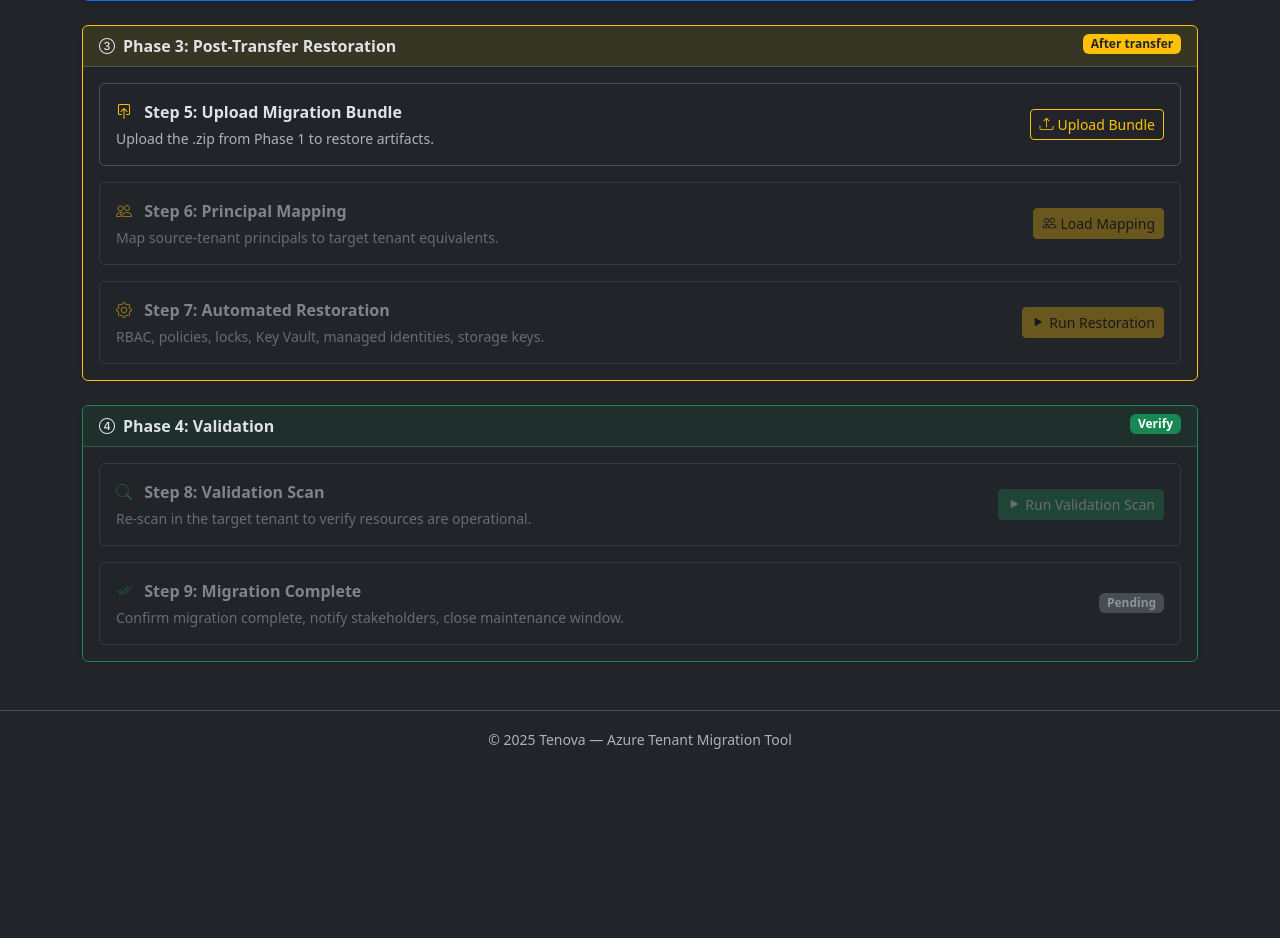
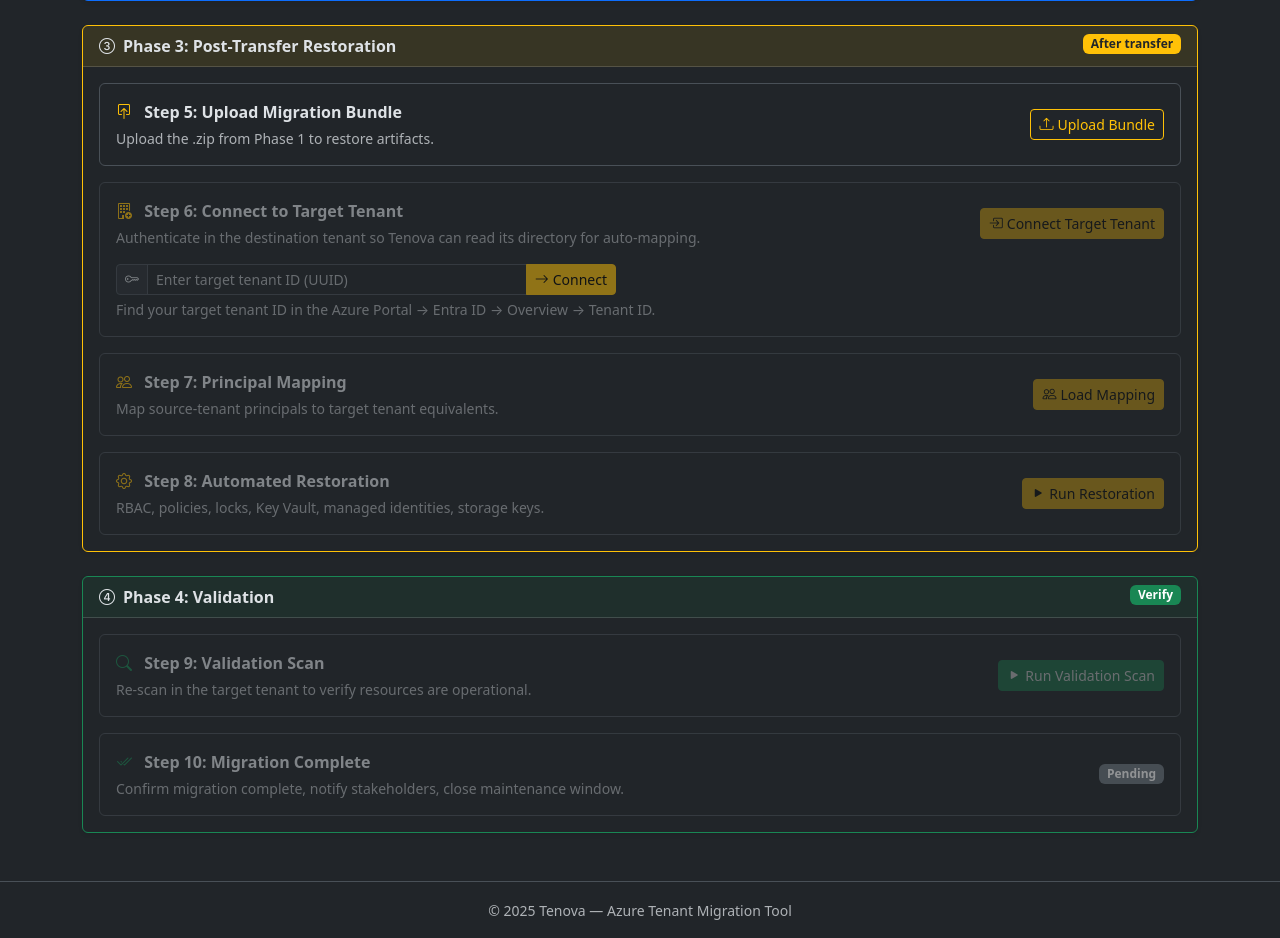
Before and after one commit to microsoft/azure-sub-migrator, a Flask app: template web/templates/dashboard.html in a window 1280 px wide, after a click on "Migration Workflow". Shown: the part 1014-1952 px from the top of the page. Before the commit the page ends 1763 px from the top, so only its background shows below. Run offline with Flask 3, Linux system fonts and the light colour scheme; the template is opened without the code that fills it, so the values that code supplies are empty; some libraries are stand-ins or nearby versions.

Commit message:
fix: require target tenant auth for principal mapping
- Add Step 6 (Connect to Target Tenant) to dashboard workflow
- Change target-tenant auth from ARM to Graph scopes (Directory.Read.All + User.Read)
- Mapping route now requires target_access_token (returns needs_target_tenant if missing)
- Source Graph token resolves source display names, target Graph token queries target directory
- Auth callbacks redirect to ?tab=workflow to preserve workflow context
- Renumber Steps 6-9  7-10 in dashboard
- Update test_default_scope for new Graph scopes

190 tests passing.

```diff
--- a/web/auth_web.py
+++ b/web/auth_web.py
@@ -286,7 +286,7 @@ def target_tenant_callback():
     )
     if task_id:
         return redirect(url_for("main.principal_mapping", task_id=task_id))
-    return redirect(url_for("main.dashboard"))
+    return redirect(url_for("main.dashboard") + "?tab=workflow")
 
 
 # ──────────────────────────────────────────────────────────────────────
@@ -351,7 +351,7 @@ def consent_graph_callback():
         session["graph_consented"] = True
         flash("Graph permissions granted — display names will now resolve.", "success")
 
-    return redirect(url_for("main.dashboard"))
+    return redirect(url_for("main.dashboard") + "?tab=workflow")
 
 
 @auth_bp.route("/admin-consent")
--- a/web/templates/dashboard.html
+++ b/web/templates/dashboard.html
@@ -295,15 +295,48 @@
       </div>
     </div>
 
-    <!-- Step 6: Principal Mapping -->
-    <div class="border rounded p-3 mb-3 {{ '' if has_bundle else 'opacity-50' }}" id="wf-step-mapping">
+    <!-- Step 6: Connect to Target Tenant -->
+    <div class="border rounded p-3 mb-3 {{ '' if has_bundle else 'opacity-50' }}" id="wf-step-target">
+      <div class="d-flex align-items-center justify-content-between">
+        <div>
+          <i class="bi bi-building-add text-warning me-2"></i>
+          <strong>Step 6: Connect to Target Tenant</strong>
+          <div class="text-body-secondary small mt-1">Authenticate in the destination tenant so Tenova can read its directory for auto-mapping.</div>
+        </div>
+        {% if target_tenant_connected %}
+        <span class="badge bg-success fs-6" id="wf-target-badge">
+          <i class="bi bi-check-circle me-1"></i>Connected as {{ target_tenant_user.preferred_username or 'user' }}
+        </span>
+        {% else %}
+        <button class="btn btn-warning btn-sm" id="wf-target-btn" {{ '' if has_bundle else 'disabled' }}>
+          <i class="bi bi-box-arrow-in-right me-1"></i>Connect Target Tenant
+        </button>
+        {% endif %}
+      </div>
+      <div id="wf-target-form" class="mt-3 {{ 'd-none' if target_tenant_connected else '' }}">
+        <div class="input-group input-group-sm" style="max-width:500px;">
+          <span class="input-group-text"><i class="bi bi-key"></i></span>
+          <input type="text" class="form-control" id="wf-target-tenant-id"
+                 placeholder="Enter target tenant ID (UUID)" pattern="[0-9a-fA-F-]{36}">
+          <button class="btn btn-warning" id="wf-target-connect-btn" type="button">
+            <i class="bi bi-arrow-right me-1"></i>Connect
+          </button>
+        </div>
+        <small class="text-body-secondary mt-1 d-block">
+          Find your target tenant ID in the Azure Portal → Entra ID → Overview → Tenant ID.
+        </small>
+      </div>
+    </div>
+
+    <!-- Step 7: Principal Mapping -->
+    <div class="border rounded p-3 mb-3 {{ '' if target_tenant_connected else 'opacity-50' }}" id="wf-step-mapping">
       <div class="d-flex align-items-center justify-content-between">
         <div>
           <i class="bi bi-people text-warning me-2"></i>
-          <strong>Step 6: Principal Mapping</strong>
+          <strong>Step 7: Principal Mapping</strong>
           <div class="text-body-secondary small mt-1">Map source-tenant principals to target tenant equivalents.</div>
         </div>
-        <button class="btn btn-warning btn-sm" id="wf-mapping-btn" {{ '' if has_bundle else 'disabled' }}>
+        <button class="btn btn-warning btn-sm" id="wf-mapping-btn" {{ '' if target_tenant_connected else 'disabled' }}>
           <i class="bi bi-people me-1"></i>Load Mapping
         </button>
       </div>
@@ -311,17 +344,17 @@
         <div class="progress" style="height: 6px;">
           <div class="progress-bar progress-bar-striped progress-bar-animated bg-warning" style="width: 100%"></div>
         </div>
-        <small class="text-body-secondary">Extracting principals &amp; suggesting mappings…</small>
+        <small class="text-body-secondary">Extracting principals &amp; auto-matching against target directory…</small>
       </div>
       <div id="wf-mapping-result" class="mt-3 d-none"></div>
     </div>
 
-    <!-- Step 7: Run Restoration -->
+    <!-- Step 8: Run Restoration -->
     <div class="border rounded p-3 opacity-50" id="wf-step-restore">
       <div class="d-flex align-items-center justify-content-between">
         <div>
           <i class="bi bi-gear text-warning me-2"></i>
-          <strong>Step 7: Automated Restoration</strong>
+          <strong>Step 8: Automated Restoration</strong>
           <div class="text-body-secondary small mt-1">RBAC, policies, locks, Key Vault, managed identities, storage keys.</div>
         </div>
         <button class="btn btn-warning btn-sm" id="wf-restore-btn" disabled>
@@ -348,12 +381,12 @@
   </div>
   <div class="card-body">
 
-    <!-- Step 8: Validation Scan -->
+    <!-- Step 9: Validation Scan -->
     <div class="border rounded p-3 mb-3 opacity-50" id="wf-step-validation">
       <div class="d-flex align-items-center justify-content-between">
         <div>
           <i class="bi bi-search text-success me-2"></i>
-          <strong>Step 8: Validation Scan</strong>
+          <strong>Step 9: Validation Scan</strong>
           <div class="text-body-secondary small mt-1">Re-scan in the target tenant to verify resources are operational.</div>
         </div>
         <button class="btn btn-success btn-sm" id="wf-validation-btn" disabled>
@@ -369,12 +402,12 @@
       <div id="wf-validation-result" class="mt-3 d-none"></div>
     </div>
 
-    <!-- Step 9: Close Maintenance Window -->
+    <!-- Step 10: Close Maintenance Window -->
     <div class="border rounded p-3 opacity-50" id="wf-step-close">
       <div class="d-flex align-items-center justify-content-between">
         <div>
           <i class="bi bi-check2-all text-success me-2"></i>
-          <strong>Step 9: Migration Complete</strong>
+          <strong>Step 10: Migration Complete</strong>
           <div class="text-body-secondary small mt-1">Confirm migration complete, notify stakeholders, close maintenance window.</div>
         </div>
         <span class="badge bg-secondary" id="wf-close-badge">Pending</span>
@@ -664,7 +697,36 @@ $(function () {
       });
   });
 
-  // ── Step 6: PRINCIPAL MAPPING (Sharegate-style auto-mapping) ────
+  // ── Step 6: CONNECT TO TARGET TENANT ─────────────────────────────
+  {% if target_tenant_connected %}
+    // Already connected — mark step as done
+    markDone($('#wf-step-target'));
+    $('#wf-step-mapping').removeClass('opacity-50');
+    $('#wf-mapping-btn').prop('disabled', false);
+  {% endif %}
+
+  $('#wf-target-btn').on('click', function () {
+    $('#wf-target-form').removeClass('d-none');
+    $(this).addClass('d-none');
+  });
+
+  $('#wf-target-connect-btn').on('click', function () {
+    var tenantId = $('#wf-target-tenant-id').val().trim();
+    var uuidRegex = /^[0-9a-f]{8}-[0-9a-f]{4}-[0-9a-f]{4}-[0-9a-f]{4}-[0-9a-f]{12}$/i;
+    if (!uuidRegex.test(tenantId)) {
+      alert('Please enter a valid UUID for the target tenant ID.');
+      return;
+    }
+    // Submit a form POST to /auth/target-tenant (standard OAuth redirect)
+    var $form = $('<form method="POST" action="{{ url_for("auth.target_tenant_login") }}">' +
+      '<input type="hidden" name="target_tenant_id" value="' + tenantId + '">' +
+      '<input type="hidden" name="csrf_token" value="{{ csrf_token() }}">' +
+      '</form>');
+    $('body').append($form);
+    $form.submit();
+  });
+
+  // ── Step 7: PRINCIPAL MAPPING (Sharegate-style auto-mapping) ────
   var wfPrincipals = [];
 
   $('#wf-mapping-btn').on('click', function () {
@@ -677,18 +739,14 @@ $(function () {
         $('#wf-mapping-progress').addClass('d-none');
         var $r = $('#wf-mapping-result').removeClass('d-none');
 
-        // Graph consent required?
-        if (resp.needs_graph_consent) {
+        // Target tenant not connected?
+        if (resp.needs_target_tenant) {
           $r.html(
-            '<div class="alert alert-warning mb-2">' +
-            '<i class="bi bi-shield-lock me-2"></i>' +
-            '<strong>Graph API permission needed.</strong> ' +
-            'To resolve display names and auto-match principals, Tenova needs ' +
-            '<code>Directory.Read.All</code> permission in Microsoft Graph.' +
-            '</div>' +
-            '<a href="' + resp.consent_url + '" class="btn btn-primary btn-sm">' +
-            '<i class="bi bi-box-arrow-up-right me-1"></i>Grant Graph Permission</a>' +
-            '<p class="small text-body-secondary mt-2">You will be redirected to Microsoft to consent, then returned here.</p>'
+            '<div class="alert alert-warning mb-0">' +
+            '<i class="bi bi-building-add me-2"></i>' +
+            '<strong>Target tenant not connected.</strong> ' +
+            'Please complete Step 6 first to authenticate in the destination tenant.' +
+            '</div>'
           );
           $btn.prop('disabled', false);
           return;
@@ -838,7 +896,7 @@ $(function () {
       });
   });
 
-  // ── Step 7: RUN RESTORATION ────────────────────────────────────
+  // ── Step 8: RUN RESTORATION ────────────────────────────────────
   $('#wf-restore-btn').on('click', function () {
     var $btn = $(this).prop('disabled', true);
     $('#wf-restore-progress').removeClass('d-none');
@@ -920,7 +978,7 @@ $(function () {
       });
   });
 
-  // ── Step 8: VALIDATION SCAN (with pre/post diff) ────────────────
+  // ── Step 9: VALIDATION SCAN (with pre/post diff) ────────────────
   $('#wf-validation-btn').on('click', function () {
     if (!wfState.subId) {
       alert('No subscription selected.');
```
Also changed, not shown: tenova/target_tenant.py (+8 -2 lines), tests/test_target_tenant.py (+2 -1 lines), web/routes.py (+25 -28 lines).
